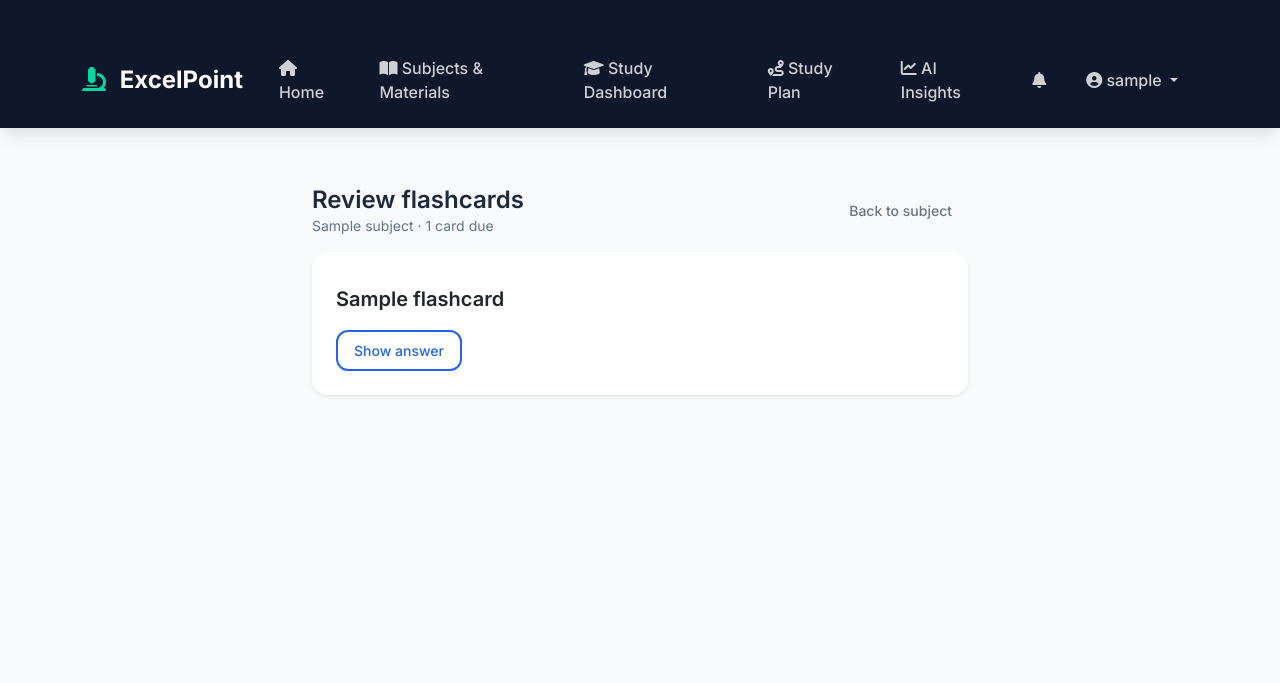
After one commit to Nwachukwu1300/excelpoint, a Django app: page /subjects/1/review/ in a window 1280 px wide. The commit adds this page. Shown: the top 683 px of the page. Run offline with Django 4.2, Linux system fonts and the light colour scheme; a user stored in the database is signed in; tables that the repository leaves empty hold one stand-in row (values such as "Sample post"); parts of the project's set-up code (start-up, migrations or seed data) failed here and were passed over.

Commit message:
Add SM-2 spaced repetition for flashcards with a review page
New cards are due immediately; grades reschedule them; subject page shows how many are due.

Co-Authored-By: Claude Opus 5.5 <noreply@anthropic.com>

```diff
--- a/config/urls.py
+++ b/config/urls.py
@@ -19,7 +19,7 @@ from django.urls import path, include
 from django.conf import settings
 from django.conf.urls.static import static
 from django.views.generic import TemplateView
-from subjects.views import SubjectListView, SubjectDetailView, create_subject, upload_material
+from subjects.views import SubjectListView, SubjectDetailView, create_subject, upload_material, review_flashcards
 from django.http import JsonResponse
 from .views import home
 
@@ -42,6 +42,7 @@ urlpatterns = [
     path('subjects/create/', create_subject, name='create_subject'),
     path('subjects/<int:pk>/upload/', upload_material, name='upload_material'),
     path('subjects/<int:pk>/', SubjectDetailView.as_view(), name='subject_detail'),
+    path('subjects/<int:pk>/review/', review_flashcards, name='review_flashcards'),
 ]
 
 # Only serve media files locally when not using S3
--- a/subjects/models.py
+++ b/subjects/models.py
@@ -762,6 +762,47 @@ class CachedResponse(models.Model):
         return f"{user_id}:{subject_id}:{question_hash}"
 
 
+
+class FlashcardReview(models.Model):
+    """Spaced-repetition state for one user's flashcard, scheduled with SM-2.
+
+    A card with no review row is "new" and due immediately, so cards generated
+    after an upload are scheduled without any extra work.
+    """
+    user = models.ForeignKey(User, on_delete=models.CASCADE, related_name='flashcard_reviews')
+    flashcard = models.ForeignKey('Flashcard', on_delete=models.CASCADE, related_name='reviews')
+    repetitions = models.PositiveIntegerField(default=0)
+    interval_days = models.PositiveIntegerField(default=0)
+    ease = models.FloatField(default=2.5)
+    due_at = models.DateTimeField(default=timezone.now)
+    last_grade = models.PositiveSmallIntegerField(null=True, blank=True)
+    last_reviewed_at = models.DateTimeField(null=True, blank=True)
+
+    class Meta:
+        unique_together = ['user', 'flashcard']
+        indexes = [models.Index(fields=['user', 'due_at'])]
+
+    def apply_grade(self, grade: int):
+        """SM-2: grade 0-5 (below 3 = forgotten). Updates the schedule; caller saves."""
+        if not 0 <= grade <= 5:
+            raise ValueError("grade must be 0-5")
+        if grade >= 3:
+            if self.repetitions == 0:
+                self.interval_days = 1
+            elif self.repetitions == 1:
+                self.interval_days = 6
+            else:
+                self.interval_days = round(self.interval_days * self.ease)
+            self.repetitions += 1
+        else:
+            self.repetitions = 0
+            self.interval_days = 1
+        self.ease = max(1.3, self.ease + 0.1 - (5 - grade) * (0.08 + (5 - grade) * 0.02))
+        now = timezone.now()
+        self.due_at = now + timezone.timedelta(days=self.interval_days)
+        self.last_grade = grade
+        self.last_reviewed_at = now
+
 @receiver([post_save, post_delete], sender=SubjectMaterial)
 def clear_subject_answer_cache(sender, instance, **kwargs):
     # Cached answers were built from the old materials, so any change invalidates them
--- /dev/null
+++ b/subjects/services/spaced_repetition.py
@@ -0,0 +1,24 @@
+"""Spaced-repetition queries: which flashcards are due, and recording a review."""
+
+from django.db.models import Q
+from django.utils import timezone
+
+from ..models import Flashcard, FlashcardReview
+
+
+def due_cards(user, subject=None):
+    """Cards due now for this user: never reviewed, or past their due date. Overdue first, then new."""
+    cards = Flashcard.objects.filter(subject__user=user)
+    if subject is not None:
+        cards = cards.filter(subject=subject)
+    reviewed = FlashcardReview.objects.filter(user=user)
+    return (cards
+            .filter(~Q(id__in=reviewed.values('flashcard_id')) | Q(id__in=reviewed.filter(due_at__lte=timezone.now()).values('flashcard_id')))
+            .order_by('reviews__due_at', 'created_at'))
+
+
+def record_review(user, flashcard, grade):
+    review, _ = FlashcardReview.objects.get_or_create(user=user, flashcard=flashcard)
+    review.apply_grade(grade)
+    review.save()
+    return review
--- a/subjects/views.py
+++ b/subjects/views.py
@@ -2,7 +2,7 @@ from django.shortcuts import render, get_object_or_404, redirect
 from django.views.generic import ListView, DetailView
 from django.contrib.auth.mixins import LoginRequiredMixin
 from django.contrib.auth.decorators import login_required
-from django.http import JsonResponse
+from django.http import HttpResponseBadRequest, JsonResponse
 from django.views.decorators.http import require_http_methods
 from django.utils.decorators import method_decorator
 from django.views.decorators.csrf import csrf_exempt
@@ -32,6 +32,7 @@ from .services.rag_service import RAGService
 from .services.session_manager import SessionManager
 from .tasks import process_material, generate_dynamic_quiz_questions
 from .utils import material_file_type, short_answer_matches
+from .services.spaced_repetition import due_cards, record_review
 import json
 import os
 from django.utils import timezone
@@ -64,6 +65,7 @@ class SubjectDetailView(LoginRequiredMixin, DetailView):
         context['materials'] = self.object.materials.all()
         # Include quizzes for this subject
         context['quizzes'] = Quiz.objects.filter(subject=self.object)
+        context['due_card_count'] = due_cards(self.request.user, self.object).count()
         return context
 
 @login_required
@@ -1354,3 +1356,32 @@ class ChatStatsAPIView(APIView):
                 'error': 'Failed to get chat statistics',
                 'details': str(e) if settings.DEBUG else None
             }, status=status.HTTP_500_INTERNAL_SERVER_ERROR)
+
+
+
+# Grades shown on the review page, mapped to SM-2's 0-5 scale
+REVIEW_GRADES = [(1, 'Again'), (3, 'Hard'), (4, 'Good'), (5, 'Easy')]
+
+
+@login_required
+def review_flashcards(request, pk):
+    """Spaced-repetition review: one due card at a time, graded with SM-2."""
+    subject = get_object_or_404(Subject, id=pk, user=request.user)
+    if request.method == 'POST':
+        card = get_object_or_404(Flashcard, id=request.POST.get('flashcard_id'), subject=subject)
+        try:
+            grade = int(request.POST.get('grade', ''))
+            if grade not in dict(REVIEW_GRADES):
+                raise ValueError
+        except ValueError:
+            return HttpResponseBadRequest('Invalid grade')
+        record_review(request.user, card, grade)
+        return redirect('review_flashcards', pk=pk)
+
+    due = due_cards(request.user, subject)
+    return render(request, 'subjects/review_flashcards.html', {
+        'subject': subject,
+        'card': due.first(),
+        'due_count': due.count(),
+        'grades': REVIEW_GRADES,
+    })
--- /dev/null
+++ b/templates/subjects/review_flashcards.html
@@ -0,0 +1,42 @@
+{% extends "base.html" %}
+
+{% block title %}Review · {{ subject.name }}{% endblock %}
+
+{% block content %}
+<div class="container py-4" style="max-width: 680px">
+    <div class="d-flex justify-content-between align-items-center mb-3">
+        <div>
+            <h1 class="h4 mb-0">Review flashcards</h1>
+            <div class="text-muted small">{{ subject.name }} · {{ due_count }} card{{ due_count|pluralize }} due</div>
+        </div>
+        <a href="{% url 'subject_detail' subject.id %}" class="btn btn-sm btn-outline-secondary">Back to subject</a>
+    </div>
+
+    {% if card %}
+    <div class="card shadow-sm">
+        <div class="card-body p-4">
+            <div class="text-muted small mb-2">{% if card.material %}{{ card.material.file.name|slice:"18:" }}{% endif %}</div>
+            <p class="fs-5 fw-semibold mb-3">{{ card.question }}</p>
+            <details>
+                <summary class="btn btn-outline-primary btn-sm">Show answer</summary>
+                <div class="mt-3" style="white-space: pre-wrap">{{ card.answer }}</div>
+                <hr>
+                <p class="small text-muted mb-2">How well did you remember it?</p>
+                <form method="post" class="d-flex flex-wrap gap-2">
+                    {% csrf_token %}
+                    <input type="hidden" name="flashcard_id" value="{{ card.id }}">
+                    {% for value, label in grades %}
+                    <button type="submit" name="grade" value="{{ value }}" class="btn {% if value == 1 %}btn-outline-danger{% elif value == 5 %}btn-outline-success{% else %}btn-outline-secondary{% endif %}">{{ label }}</button>
+                    {% endfor %}
+                </form>
+            </details>
+        </div>
+    </div>
+    {% else %}
+    <div class="card"><div class="card-body text-center py-5">
+        <i class="fas fa-circle-check text-success fs-2 mb-2" aria-hidden="true"></i>
+        <p class="mb-0">Nothing due. Cards come back on a schedule that stretches each time you remember them.</p>
+    </div></div>
+    {% endif %}
+</div>
+{% endblock %}
```
Also changed, not shown: subjects/tests/test_spaced_repetition.py (added, +71 -0 lines), templates/subjects/subject_detail.html (+8 -3 lines), subjects/migrations/0018_flashcard_review.py (added).
